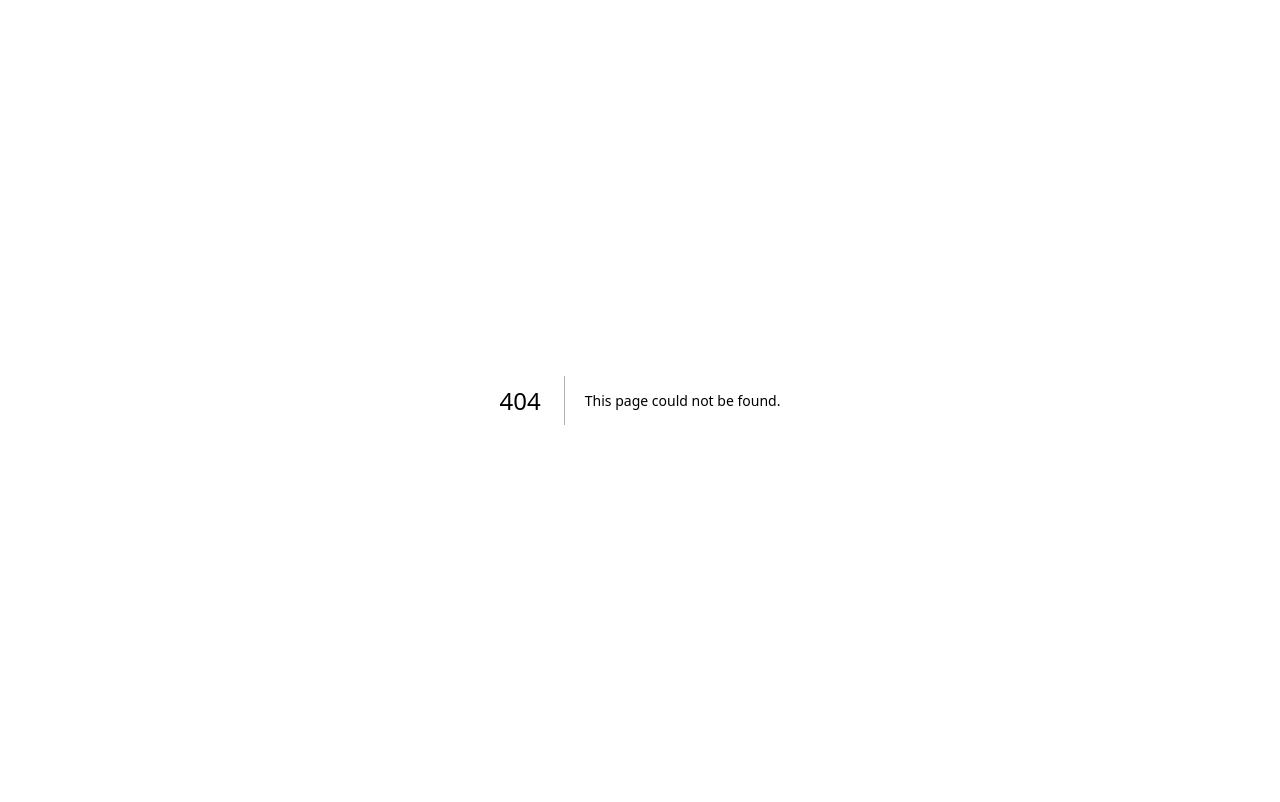
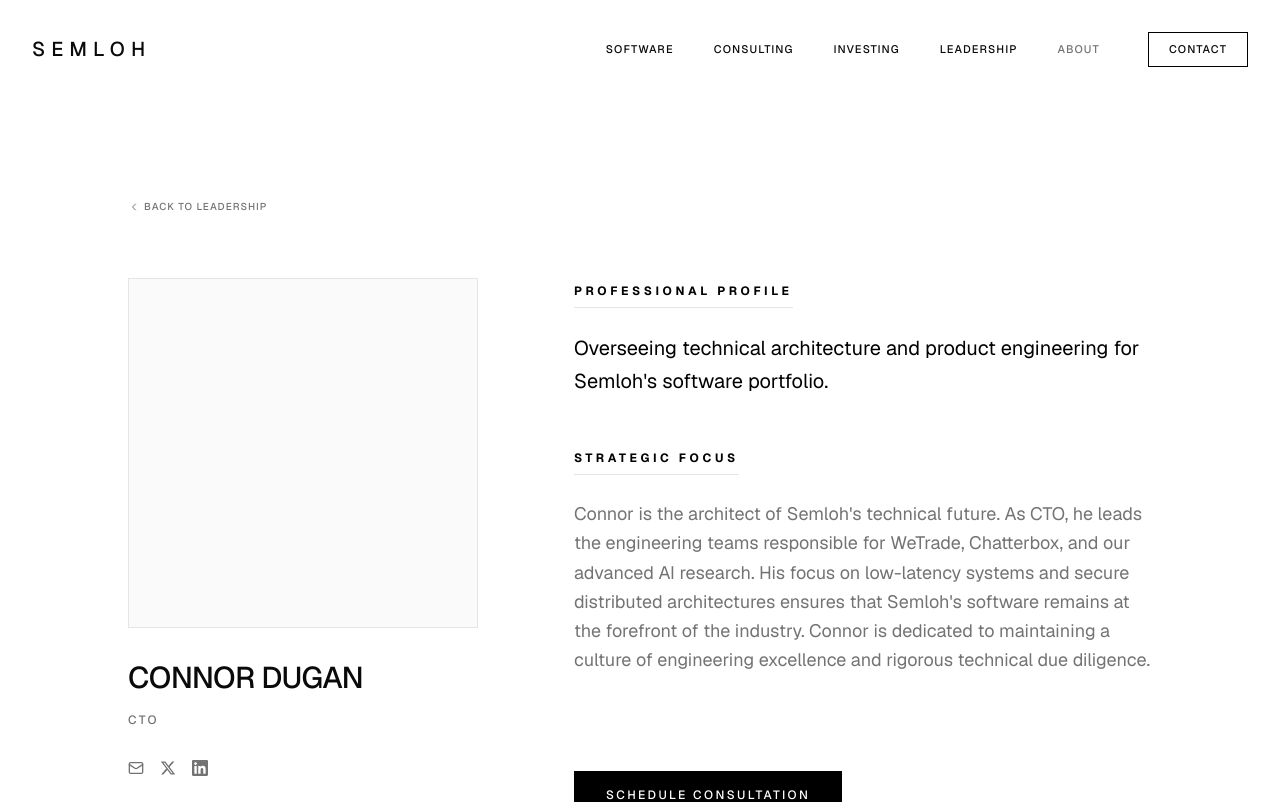
Before and after one commit to Chatterbox-Labs-LLC/semloh, a Next.js app: page /leadership/connor-dugan in a window 1280 px wide. Before the commit this address had no page. Shown: the top 802 px of the page. Built offline with nearby package versions, Linux system fonts and the light colour scheme.

Commit message:
add individual leadership profile pages

```diff
--- /dev/null
+++ b/src/app/leadership/[slug]/page.tsx
@@ -0,0 +1,134 @@
+import { Navbar } from "@/components/navbar";
+import { Footer } from "@/components/footer";
+import Link from "next/link";
+import { ChevronLeft, Mail } from "lucide-react";
+import { notFound } from "next/navigation";
+
+const XIcon = ({ className }: { className?: string }) => (
+  <svg viewBox="0 0 24 24" aria-hidden="true" className={className} fill="currentColor">
+    <path d="M18.244 2.25h3.308l-7.227 8.26 8.502 11.24H16.17l-5.214-6.817L4.99 21.75H1.68l7.73-8.835L1.254 2.25H8.08l4.713 6.231zm-1.161 17.52h1.833L7.084 4.126H5.117z" />
+  </svg>
+);
+
+const LinkedInIcon = ({ className }: { className?: string }) => (
+  <svg viewBox="0 0 24 24" aria-hidden="true" className={className} fill="currentColor">
+    <path d="M20.447 20.452h-3.554v-5.569c0-1.328-.027-3.037-1.852-3.037-1.853 0-2.136 1.445-2.136 2.939v5.667H9.351V9h3.414v1.561h.046c.477-.9 1.637-1.85 3.37-1.85 3.601 0 4.267 2.37 4.267 5.455v6.286zM5.337 7.433c-1.144 0-2.063-.926-2.063-2.065 0-1.138.92-2.063 2.063-2.063 1.14 0 2.064.925 2.064 2.063 0 1.139-.925 2.065-2.064 2.065zm1.782 13.019H3.555V9h3.564v11.452zM22.225 0H1.771C.792 0 0 .774 0 1.729v20.542C0 23.227.792 24 1.771 24h20.451C23.2 24 24 23.227 24 22.271V1.729C24 .774 23.2 0 22.222 0h.003z" />
+  </svg>
+);
+
+const leaders = {
+  "george-holmes": {
+    name: "George Holmes",
+    role: "Founder & CEO",
+    email: "george@semlohsolutions.com",
+    bio: "Leading the firm's strategic vision across software development and investment operations. With a background in high-performance computing and strategic consulting, George founded Semloh to bridge the gap between abstract technical potential and concrete institutional value.",
+    extendedBio: "George's leadership is defined by a commitment to technical precision and a multi-disciplinary approach to problem-solving. He oversees the firm's core software projects, including WeTrade and Sherlock, while directing capital allocation strategies that support the next generation of technical infrastructure. His vision for Semloh is built on the belief that small, highly-capable teams are the most effective engines of innovation.",
+    socials: { x: "#", linkedin: "#" }
+  },
+  "edward-spencer": {
+    name: "Edward Spencer",
+    role: "President",
+    email: "edward@semlohsolutions.com",
+    bio: "Directing firm operations and institutional strategy across all business units.",
+    extendedBio: "Edward brings extensive experience in operational management and institutional growth. As President, he is responsible for the firm's day-to-day operations and the long-term strategic alignment of its diverse business units. He ensures that Semloh's consulting, software, and investment divisions operate with the same high standards of excellence and transparency.",
+    socials: { x: "#", linkedin: "#" }
+  },
+  "connor-dugan": {
+    name: "Connor Dugan",
+    role: "CTO",
+    email: "connor@semlohsolutions.com",
+    bio: "Overseeing technical architecture and product engineering for Semloh's software portfolio.",
+    extendedBio: "Connor is the architect of Semloh's technical future. As CTO, he leads the engineering teams responsible for WeTrade, Chatterbox, and our advanced AI research. His focus on low-latency systems and secure distributed architectures ensures that Semloh's software remains at the forefront of the industry. Connor is dedicated to maintaining a culture of engineering excellence and rigorous technical due diligence.",
+    socials: { x: "#", linkedin: "#" }
+  },
+  "nico-paskitwitz": {
+    name: "Nico Paskitwitz",
+    role: "Chief Investor Officer",
+    email: "nico@semlohsolutions.com",
+    bio: "Managing capital allocation and portfolio strategy across public and private markets.",
+    extendedBio: "Nico leads Semloh's investment division with a focus on high-conviction technical ventures. His approach to capital allocation is rooted in deep technical understanding and a long-term view of market evolution. Nico oversees the firm's portfolio strategy, ensuring that every investment aligns with our core mission of supporting fundamental technical innovation.",
+    socials: { x: "#", linkedin: "#" }
+  },
+  "michael-chessare": {
+    name: "Michael Chessare",
+    role: "Board Member",
+    email: "michael@semlohsolutions.com",
+    bio: "Providing governance and strategic oversight to the firm's executive leadership.",
+    extendedBio: "Michael provides critical governance and a wealth of strategic experience to the Semloh board. His oversight ensures that the firm remains focused on its core values while navigating the complexities of global operations. Michael's guidance is instrumental in shaping the firm's long-term institutional strategy and regulatory compliance framework.",
+    socials: { x: "#", linkedin: "#" }
+  }
+};
+
+export async function generateStaticParams() {
+  return Object.keys(leaders).map((slug) => ({
+    slug: slug,
+  }));
+}
+
+export default function LeaderProfilePage({ params }: { params: { slug: string } }) {
+  const leader = leaders[params.slug as keyof typeof leaders];
+
+  if (!leader) {
+    notFound();
+  }
+
+  return (
+    <div className="flex flex-col min-h-screen">
+      <Navbar />
+      <main className="flex-1 py-24 px-8">
+        <div className="max-w-5xl mx-auto space-y-16">
+          <Link href="/leadership" className="inline-flex items-center text-[10px] uppercase tracking-widest font-medium text-muted-foreground hover:text-black dark:hover:text-white transition-colors">
+            <ChevronLeft className="mr-1 h-3 w-3" /> Back to Leadership
+          </Link>
+
+          <div className="grid md:grid-cols-[350px_1fr] gap-24">
+            <div className="space-y-8">
+              <div className="aspect-square bg-zinc-50 dark:bg-zinc-900 border" />
+              <div className="space-y-4">
+                <h1 className="text-3xl font-medium uppercase tracking-tight">{leader.name}</h1>
+                <p className="text-xs uppercase tracking-[0.2em] font-medium text-muted-foreground">{leader.role}</p>
+                <div className="flex gap-4 pt-4">
+                  <Link href={`mailto:${leader.email}`} className="text-muted-foreground hover:text-black dark:hover:text-white transition-colors">
+                    <Mail className="h-4 w-4" />
+                  </Link>
+                  <Link href={leader.socials.x} className="text-muted-foreground hover:text-black dark:hover:text-white transition-colors">
+                    <XIcon className="h-4 w-4" />
+                  </Link>
+                  <Link href={leader.socials.linkedin} className="text-muted-foreground hover:text-black dark:hover:text-white transition-colors">
+                    <LinkedInIcon className="h-4 w-4" />
+                  </Link>
+                </div>
+              </div>
+            </div>
+
+            <div className="space-y-12">
+              <div className="space-y-6">
+                <h2 className="text-xs uppercase tracking-[0.3em] font-bold text-black dark:text-white border-b pb-2 inline-block">Professional Profile</h2>
+                <p className="text-xl text-black dark:text-white font-normal leading-relaxed">
+                  {leader.bio}
+                </p>
+              </div>
+
+              <div className="space-y-6 prose prose-zinc dark:prose-invert max-w-none">
+                <h2 className="text-xs uppercase tracking-[0.3em] font-bold text-black dark:text-white border-b pb-2 inline-block">Strategic Focus</h2>
+                <p className="text-muted-foreground text-lg leading-relaxed">
+                  {leader.extendedBio}
+                </p>
+              </div>
+
+              <div className="pt-12">
+                <Link
+                  href="/contact"
+                  className="inline-flex items-center px-8 py-4 bg-black text-white dark:bg-white dark:text-black text-xs uppercase tracking-[0.2em] font-medium hover:opacity-80 transition-opacity"
+                >
+                  Schedule Consultation
+                </Link>
+              </div>
+            </div>
+          </div>
+        </div>
+      </main>
+      <Footer />
+    </div>
+  );
+}
--- a/src/app/leadership/page.tsx
+++ b/src/app/leadership/page.tsx
@@ -19,6 +19,7 @@ const LinkedInIcon = ({ className }: { className?: string }) => (
 export default function LeadershipPage() {
   const leaders = [
     {
+      slug: "george-holmes",
       name: "George Holmes",
       role: "Founder & CEO",
       email: "george@semlohsolutions.com",
@@ -26,6 +27,7 @@ export default function LeadershipPage() {
       socials: { x: "#", linkedin: "#" }
     },
     {
+      slug: "edward-spencer",
       name: "Edward Spencer",
       role: "President",
       email: "edward@semlohsolutions.com",
@@ -33,6 +35,7 @@ export default function LeadershipPage() {
       socials: { x: "#", linkedin: "#" }
     },
     {
+      slug: "connor-dugan",
       name: "Connor Dugan",
       role: "CTO",
       email: "connor@semlohsolutions.com",
@@ -40,6 +43,7 @@ export default function LeadershipPage() {
       socials: { x: "#", linkedin: "#" }
     },
     {
+      slug: "nico-paskitwitz",
       name: "Nico Paskitwitz",
       role: "Chief Investor Officer",
       email: "nico@semlohsolutions.com",
@@ -47,9 +51,10 @@ export default function LeadershipPage() {
       socials: { x: "#", linkedin: "#" }
     },
     {
+      slug: "michael-chessare",
       name: "Michael Chessare",
       role: "Board Member",
-      email: "micheal@semlohsolutions.com",
+      email: "michael@semlohsolutions.com",
       bio: "Providing governance and strategic oversight to the firm's executive leadership.",
       socials: { x: "#", linkedin: "#" }
     }
@@ -69,26 +74,30 @@ export default function LeadershipPage() {
         <section className="py-24 px-8 max-w-5xl mx-auto">
           <div className="grid md:grid-cols-2 lg:grid-cols-3 gap-16">
             {leaders.map((leader) => (
-              <div key={leader.name} className="space-y-4">
-                <div className="border-b pb-4">
+              <Link
+                key={leader.name}
+                href={`/leadership/${leader.slug}`}
+                className="group space-y-4 block"
+              >
+                <div className="border-b pb-4 group-hover:border-black dark:group-hover:border-white transition-colors">
                   <div className="flex justify-between items-start">
                     <div className="text-lg font-medium uppercase tracking-widest">{leader.name}</div>
                     <div className="flex gap-2">
-                      <Link href={leader.socials.x} className="text-muted-foreground hover:text-black dark:hover:text-white transition-colors">
+                      <div className="text-muted-foreground group-hover:text-black dark:group-hover:text-white transition-colors">
                         <XIcon className="h-3.5 w-3.5" />
-                      </Link>
-                      <Link href={leader.socials.linkedin} className="text-muted-foreground hover:text-black dark:hover:text-white transition-colors">
+                      </div>
+                      <div className="text-muted-foreground group-hover:text-black dark:group-hover:text-white transition-colors">
                         <LinkedInIcon className="h-3.5 w-3.5" />
-                      </Link>
+                      </div>
                     </div>
                   </div>
                   <div className="text-[10px] text-muted-foreground uppercase tracking-tight font-normal">{leader.role}</div>
                   <div className="text-[10px] text-muted-foreground mt-1 lowercase font-normal">{leader.email}</div>
                 </div>
-                <p className="text-sm text-muted-foreground font-normal leading-relaxed">
+                <p className="text-sm text-muted-foreground font-normal leading-relaxed group-hover:text-black dark:group-hover:text-white transition-colors">
                   {leader.bio}
                 </p>
-              </div>
+              </Link>
             ))}
           </div>
         </section>
--- a/src/app/sitemap.ts
+++ b/src/app/sitemap.ts
@@ -25,6 +25,11 @@ export default function sitemap(): MetadataRoute.Sitemap {
     '/product/wetrade',
     '/product/sherlock',
     '/news/anthropic-partnership-sherlock',
+    '/leadership/george-holmes',
+    '/leadership/edward-spencer',
+    '/leadership/connor-dugan',
+    '/leadership/nico-paskitwitz',
+    '/leadership/michael-chessare',
   ];
 
   return routes.map((route) => ({
```
